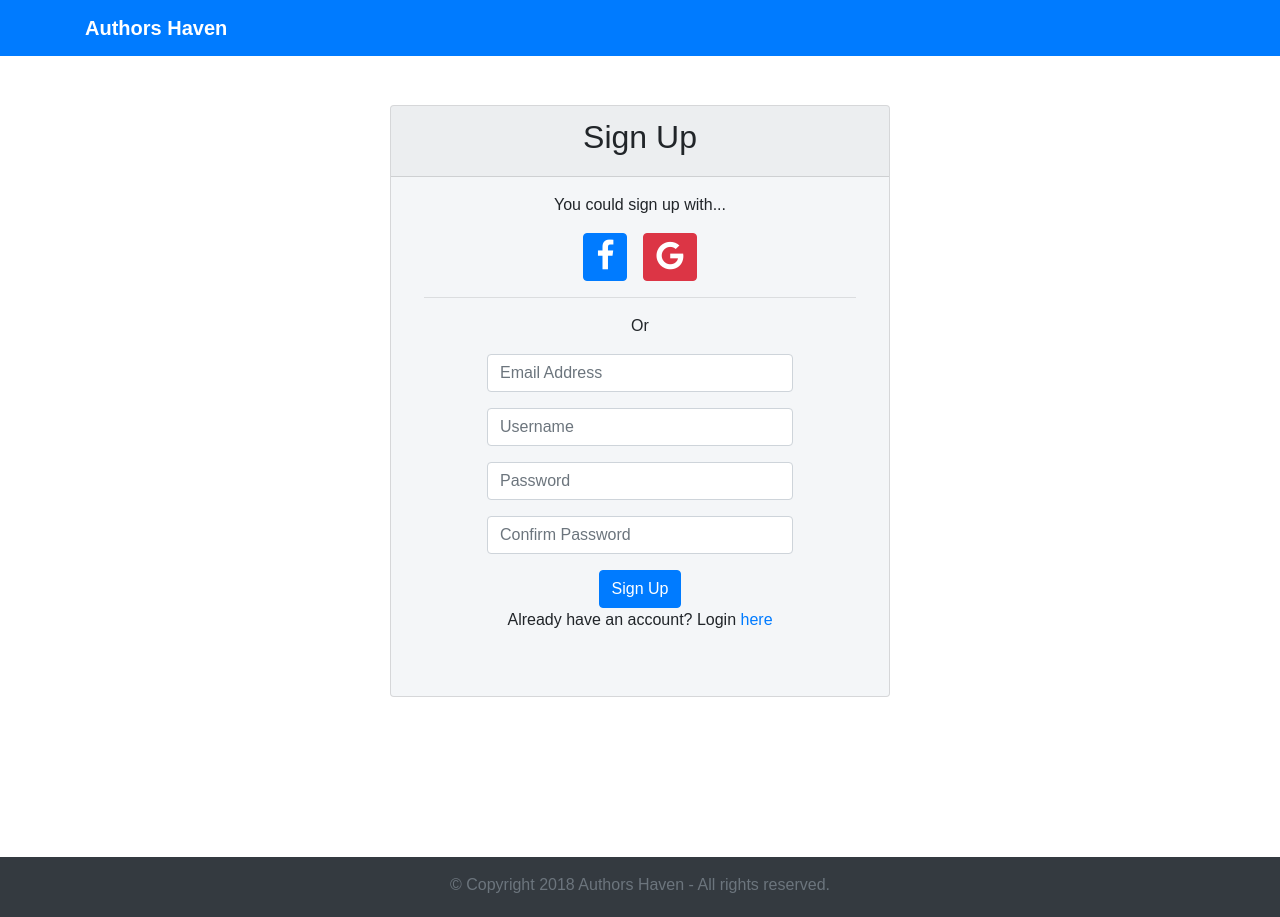
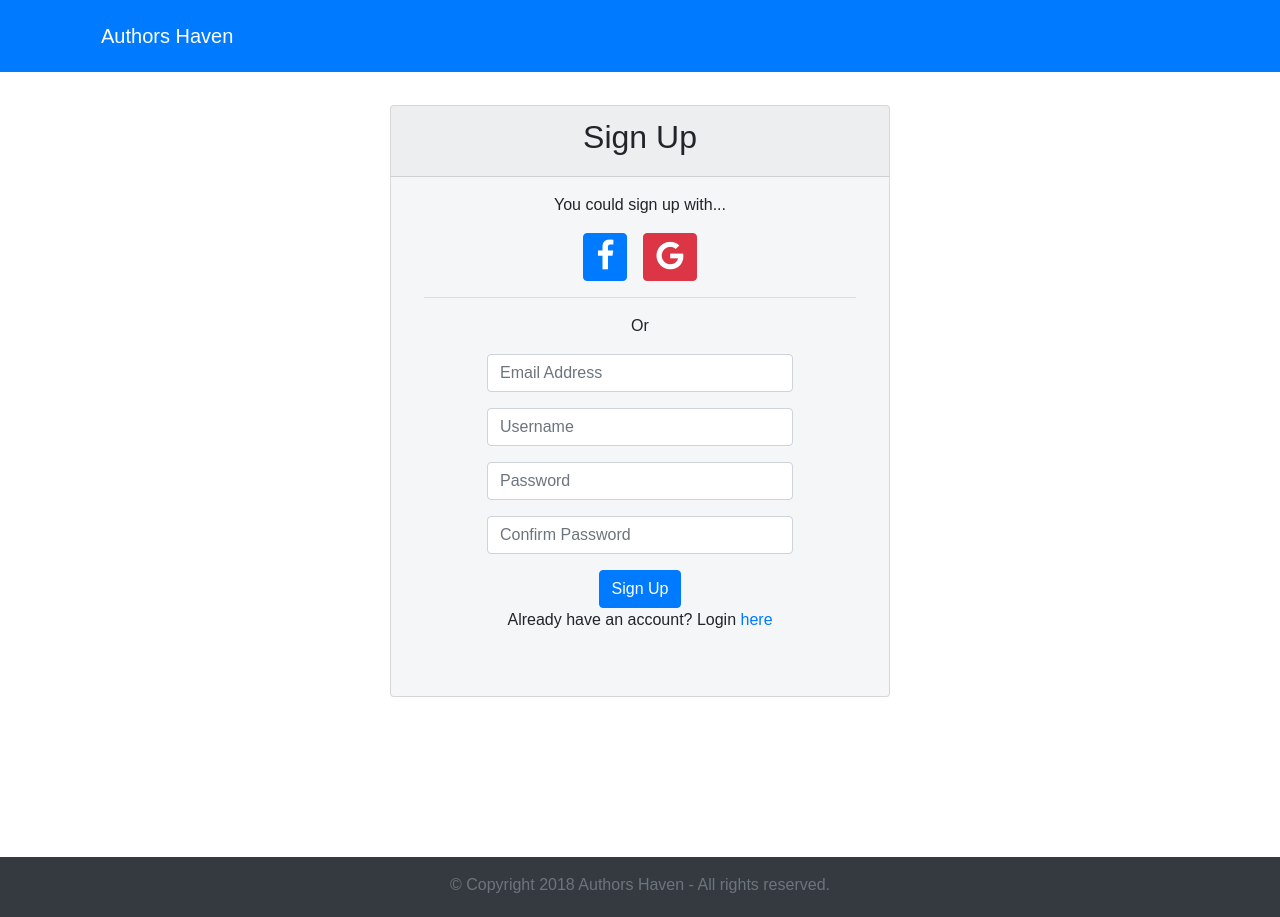
Before and after one commit to davenjeru/authors-haven-playground, a React (Create React App) app: page /signup in a window 1280 px wide. Built offline with nearby package versions, Linux system fonts and the light colour scheme; no server answers.

Commit message:
[Feature #160426944] change the navbar text to link
Signed-off-by: davenjeru <dave.njeru@andela.com>

```diff
--- a/src/components/commons/NavBar.js
+++ b/src/components/commons/NavBar.js
@@ -3,13 +3,11 @@ import { Link } from 'react-router-dom';
 
 const NavBar = () => (
   <header>
-    <nav className="navbar navbar-expand-md bg-primary fixed-top">
+    <nav className="navbar bg-primary fixed-top">
       <div className="container">
-        <Link to="/">
-          <div className="navbar-brand">
-            <b className="text-white">Authors Haven</b>
-          </div>
-        </Link>
+        <div className="navbar-brand">
+          <Link to="/" className="nav-link text-white">Authors Haven</Link>
+        </div>
       </div>
     </nav>
   </header>
```
